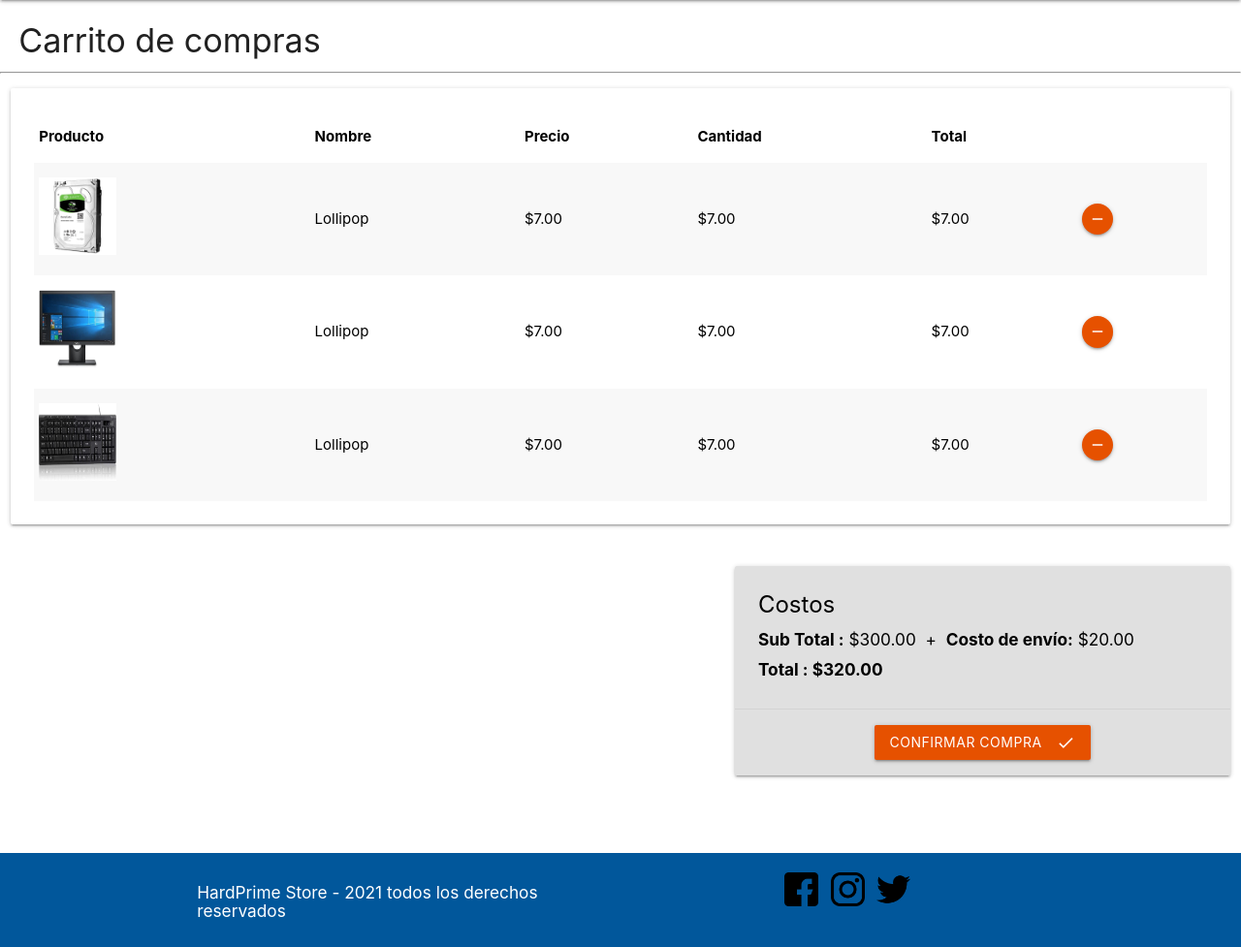
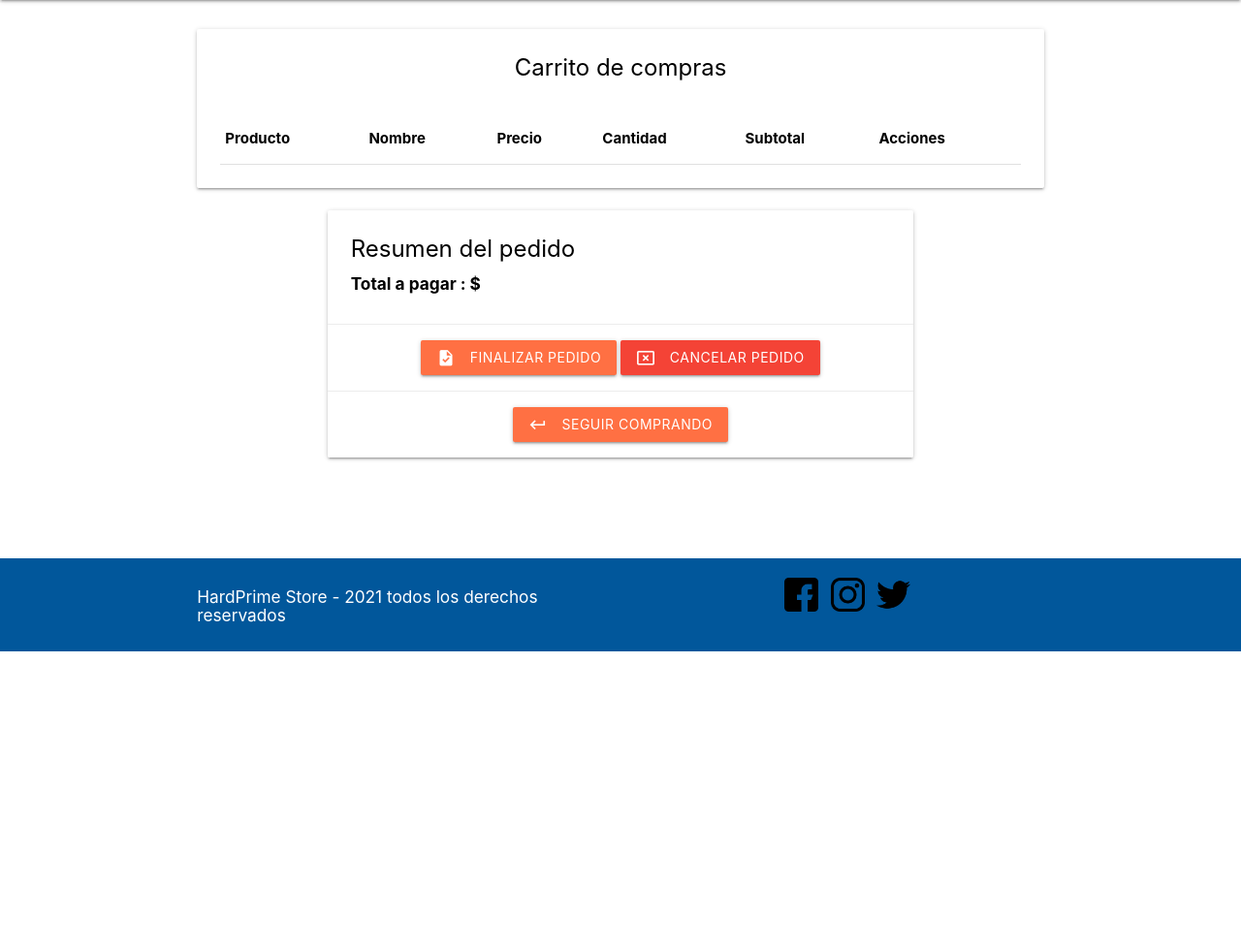
Before and after one commit to OVillalobos3A/HardPrime-Store, a PHP site: page /carrito_compras.php in a window 1280 px wide. Shown: the part 128-1105 px from the top of the page at 97% size. After the commit the page ends 800 px from the top, so only its background shows below. Run offline with PHP 8.4, Linux system fonts and the light colour scheme; lists and menus that the app fills with data are empty.

Commit message:
Actualización del diseño del carrito de compras.

```diff
--- a/HardPrimeStore/views/public/carrito_compras.php
+++ b/HardPrimeStore/views/public/carrito_compras.php
@@ -5,16 +5,16 @@ include('../../app/helpers/public/sitio_publico.php');
 Sitio_Publico::headerTemplate('HardPrimeStore - Carrito de compras');
 ?>
 <main>
-    <div class="tabla">
-        <h4>&nbsp;&nbsp;Carrito de compras</h4>
-        <hr>
-        <div class="row">
+    <br>
+    <div class="row container">
         <div class="col s12 m12">
             <!--Card que va a contener la tabla-->
             <div class="card white darken-1">
                 <div class="card-content black-text">
+                    <span class="card-title center-align"><b>Carrito de compras</b></span>
+                    <br>
                     <!--Creacion de la tabla para los productos del pedido-->
-                        <table class="striped responsive-table">
+                    <table class="responsive-table">
                         <thead>
                         <!--Se crean las filas con los elementos que va a llevar la tabla-->
                             <tr>
@@ -22,64 +22,59 @@ Sitio_Publico::headerTemplate('HardPrimeStore - Carrito de compras');
                                 <th>Nombre</th>
                                 <th>Precio</th>
                                 <th>Cantidad</th>
-                                    <th>Total</th>
-                                    <th> </th>
+                                <th>Subtotal</th>
+                                <th>Acciones</th>
                             </tr>
                         </thead>
-                            <tbody>
-                            <!--Creacion de las columnas para las filas ya previamente creadas-->
-                                <tr>
-                                    <td><img src="../../resources/img/public/DiscoInterno.jpg" width="80" height="80"></td>
-                                    <td>Lollipop</td>
-                                    <td>$7.00</td>
-                                    <td>$7.00</td>
-                                    <td>$7.00</td>
-                                    <td><a class="btn-floating btn-small btn tooltipped waves-effect waves-light orange darken-4" data-position="right" data-tooltip="remover"><i class="material-icons">remove</i></a></td>
-                                </tr>
-                                <tr>
-                                    <td><img src="../../resources/img/public/Monitor.jpg" width="80" height="80"></td>
-                                    <td>Lollipop</td>
-                                    <td>$7.00</td>
-                                    <td>$7.00</td>
-                                    <td>$7.00 </td>
-                                    <td><a class="btn-floating btn-small btn tooltipped waves-effect waves-light orange darken-4" data-position="right" data-tooltip="remover"><i class="material-icons">remove</i></a></td>
-                                </tr>
-                                <tr>
-                                    <td><img src="../../resources/img/public/Teclado.jpg" width="80" height="80"></td>
-                                    <td>Lollipop</td>
-                                    <td>$7.00</td>
-                                    <td>$7.00</td>
-                                    <td>$7.00</td>
-                                    <td><a class="btn-floating btn-small btn tooltipped waves-effect waves-light orange darken-4" data-position="right" data-tooltip="remover"><i class="material-icons">remove</i></a></td>
-                                </tr>
+                        <tbody id="tabla-carrito">
                         </tbody>
                     </table>
                 </div>
             </div>
         </div>
-        </div>
-
-    </div>
-    <!--Apartado para que el cliente vea mas a detalle la suma para el costo total-->
-    <div class="row">
-        <div class="col s12 m5" id="confirmar">
-            <div class="card grey lighten-2">
+        <div class="row container">
+            <div class="col s12" id="confirmar">
+                <div class="card white">
                     <div class="card-content black-text">
-                    <span class="card-title"><b>Costos</b></span>
-                    <h6><b>Sub Total :</b> $300.00 &nbsp;+ &nbsp;<b>Costo de envío:</b> $20.00</h6>
-
-                    <h6><b>Total : $320.00</b></h6>
+                        <span class="card-title"><b>Resumen del pedido</b></span>
+                        <h6><b>Total a pagar : </b><b>$</b><b id="total"></b></h6>
                     </div>
                     <!--Boton para ir a la pagina de confirmar pedido-->
                     <div class="card-action" id="btnconfirmar">
-                    <a class="waves-effect orange darken-4 btn" href="confirmar_pedido.php"><i class="material-icons right">done</i>Confirmar Compra</a>
+                        <a onclick="finishOrder()" class="waves-effect deep-orange lighten-1 btn"><i class="material-icons left">task</i>Finalizar pedido</a>
+                        <a class="waves-effect red btn"><i class="material-icons left">cancel_presentation</i>Cancelar pedido</a>
+                    </div>
+                    <div class="card-action" id="btnconfirmar">
+                        <a class="waves-effect deep-orange lighten-1 btn"><i class="material-icons left">keyboard_return</i>Seguir comprando</a>
                     </div>
                 </div>
             </div>
         </div>
-    <br>
-    <br>
-
+    </div>
+    <!-- Componente Modal para mostrar una caja de dialogo -->
+    <div id="item-modal" class="modal">
+        <div class="modal-content">
+            <!-- Título para la caja de dialogo -->
+            <h4 class="center-align">Cambiar cantidad</h4>
+            <!-- Formulario para cambiar la cantidad de producto -->
+            <form method="post" id="item-form">
+                <!-- Campo oculto para asignar el id del registro al momento de modificar -->
+                <input type="number" id="id_detalle" name="id_detalle" class="hide"/>
+                <input type="number" id="id_producto" name="id_producto" class="hide"/>
+                <div class="row">
+                    <div class="input-field col s12 m4 offset-m4">
+                        <i class="material-icons prefix">list</i>
+                        <input type="number" id="cantidad_producto" name="cantidad_producto" min="1" class="validate" required/>
+                        <label for="cantidad_producto">Cantidad</label>
+                    </div>
+                </div>
+                <div class="row center-align">
+                    <a href="#" class="btn waves-effect grey tooltipped modal-close" data-tooltip="Cancelar"><i class="material-icons">cancel</i></a>
+                    <button type="submit" class="btn waves-effect blue tooltipped" data-tooltip="Guardar"><i class="material-icons">save</i></button>
+                </div>
+            </form>
+        </div>
+    </div>
 </main>
 
 <?php
```
Lines whose indentation alone changed are shown as unchanged.
